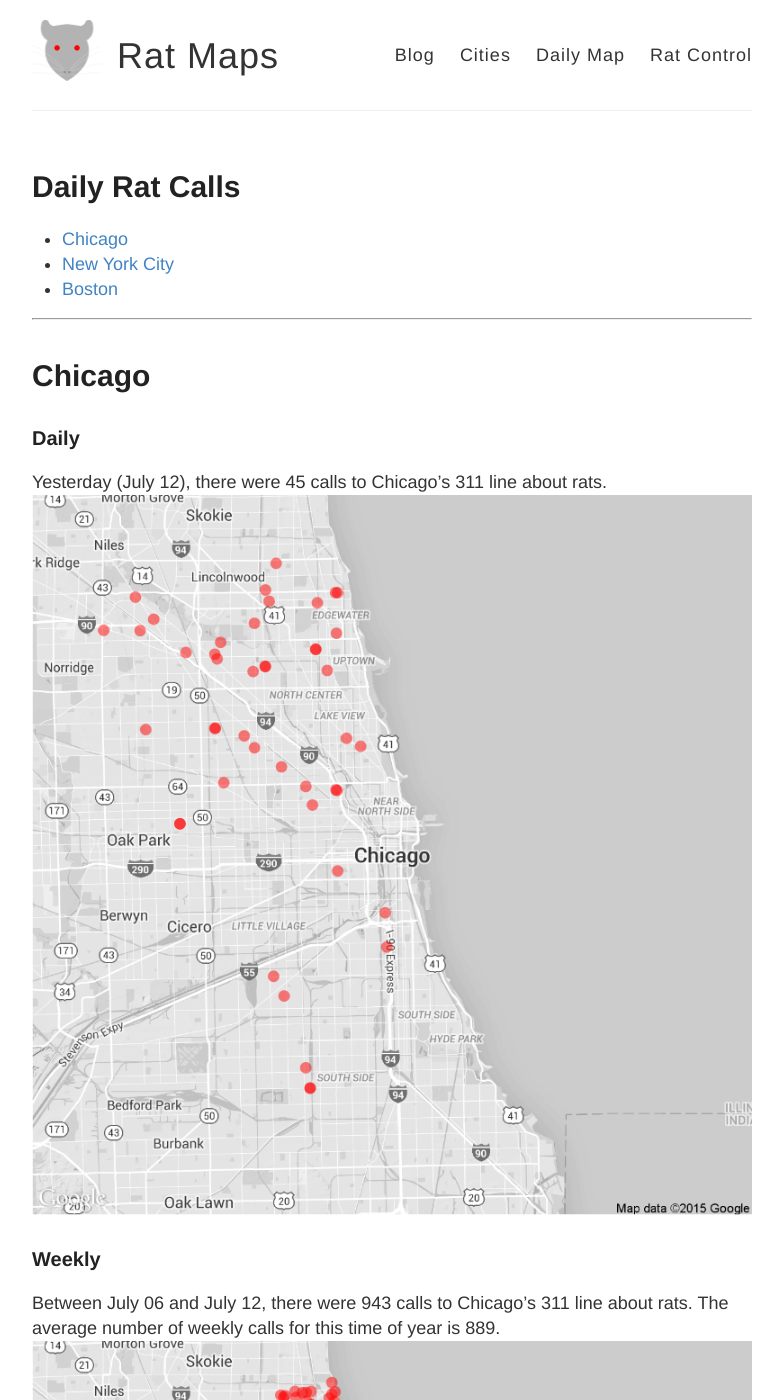
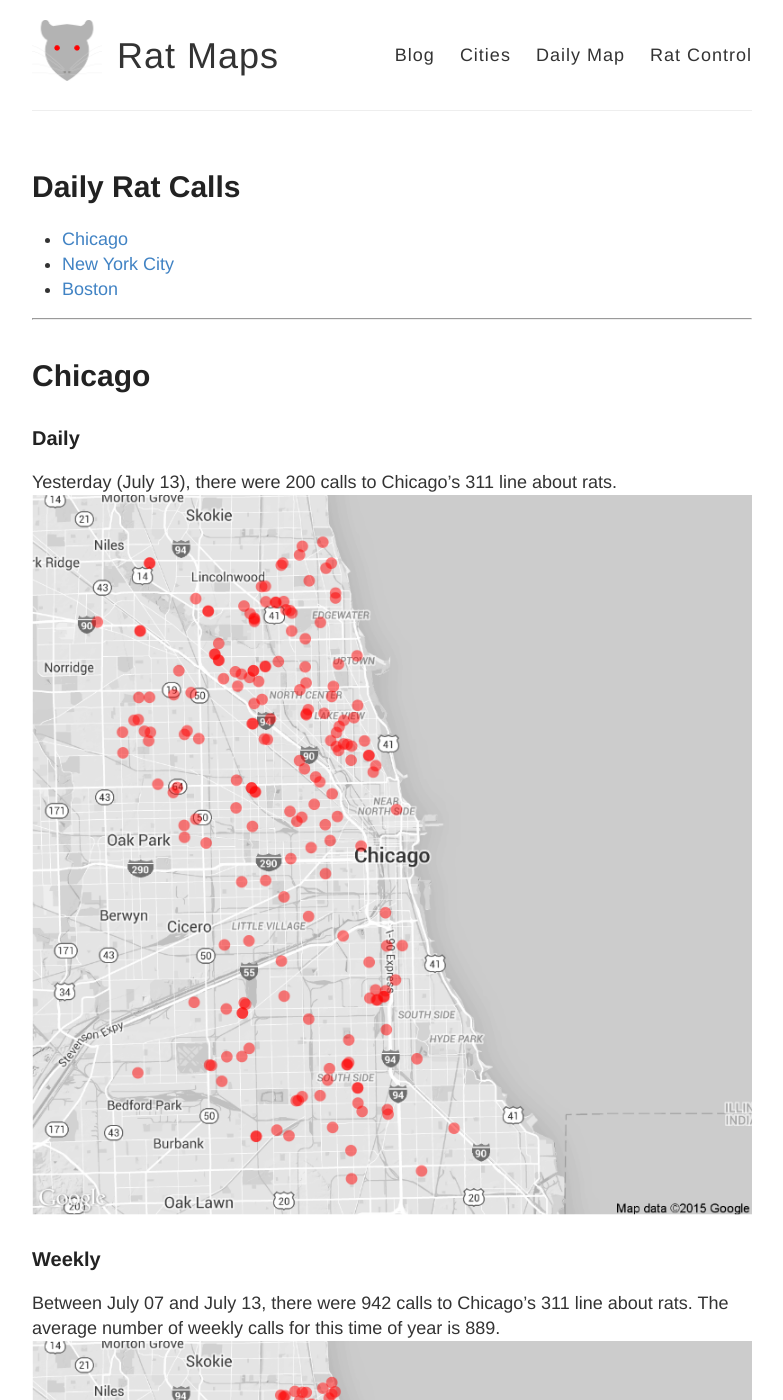
Before and after one commit to DanielHadley/ratmaps, a Jekyll site: the page built from daily.md, in a window 1280 px wide and 1400 px high. Shown: the whole window, without its empty margins (248-1031 px from the left). Built offline with Jekyll 4.4.1, drawn with Linux system fonts in a browser that asks for light colours; comment, search, counter and statistics services are not loaded; some of the changed text lies outside the part shown.

Commit message:
Daily Maps

```diff
--- a/daily.md
+++ b/daily.md
@@ -15,22 +15,22 @@
 
 ### Daily
 
-Yesterday (July 12), there were 45 calls to Chicago's 311 line about rats.
+Yesterday (July 13), there were 200 calls to Chicago's 311 line about rats.
 ![Chicago rat calls to 311 weekly map]({{ site.cityimages }}/daily/Chicago_Rat_Map_Daily.png)
 
 ### Weekly
-Between July 06 and July 12, there were 943 calls to Chicago's 311 line about rats. The average number of weekly calls for this time of year is 889.
+Between July 07 and July 13, there were 942 calls to Chicago's 311 line about rats. The average number of weekly calls for this time of year is 889.
 ![Chicago rat calls to 311 weekly map]({{ site.cityimages }}/daily/Chicago_Rat_Map_Weekly.png)
 ***
 # New York City <a id="nyc"><a>
 
 ### Daily
 
-Yesterday (July 12), there were 0 calls to New York City's 311 line about rats.
+Yesterday (July 13), there were 0 calls to New York City's 311 line about rats.
 ![NYC rat calls to 311 weekly map]({{ site.cityimages }}/daily/NYC_Rat_Map_Daily.png)
 
 ### Weekly
-Between July 06 and July 12, there were 0 calls to New York City's 311 line about rats. The average number of weekly calls for this time of year is 280.
+Between July 07 and July 13, there were 0 calls to New York City's 311 line about rats. The average number of weekly calls for this time of year is 280.
 ![NYC rat calls to 311 weekly map]({{ site.cityimages }}/daily/NYC_Rat_Map_Weekly.png)
 
 Each red dot represents one call about a rat seen in that location. The dots are transparent, so multiple calls from one location will be seen as a solid dot. The usual caveats apply: more calls do not necessarily mean that there are more rats in that location than other parts of the city. A cluster of dots could indicate that one resident is unusually vocal about rodents in his or her neighborhood. Also, more densely populated neighborhoods tend to make more calls to 311.
```
Also changed, not shown: images/pages/daily/Chicago_Rat_Map_Daily.png, images/pages/daily/Chicago_Rat_Map_Weekly.png, images/pages/daily/NYC_Rat_Map_Daily.png, images/pages/daily/NYC_Rat_Map_Weekly.png.
